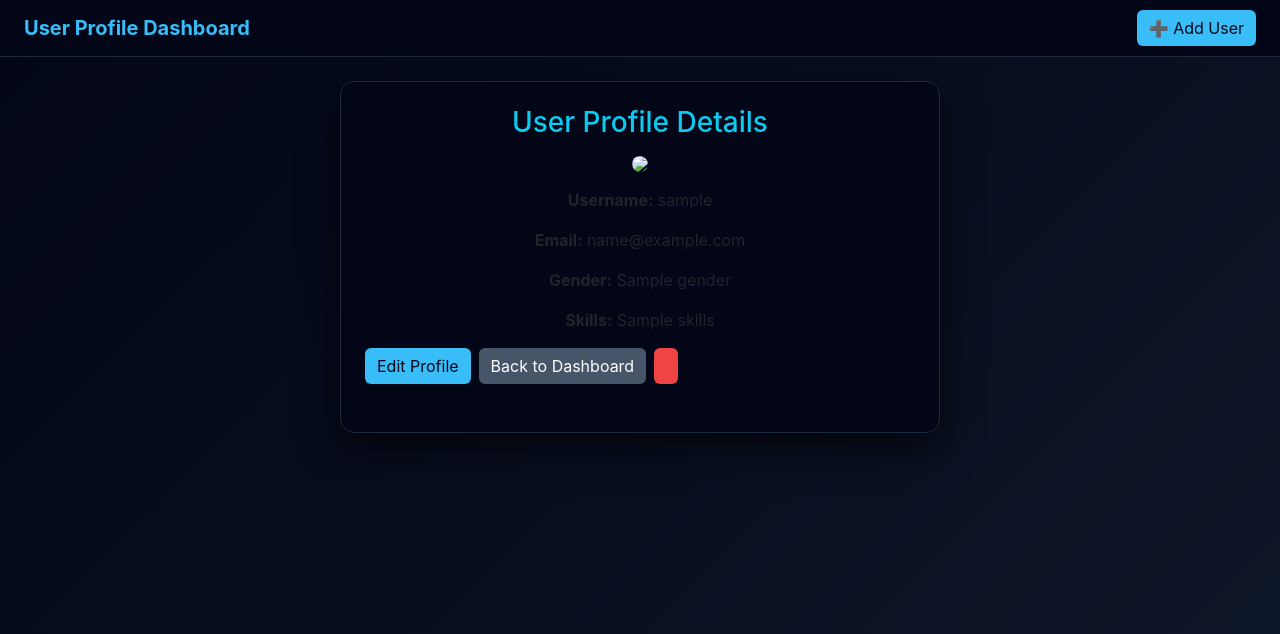
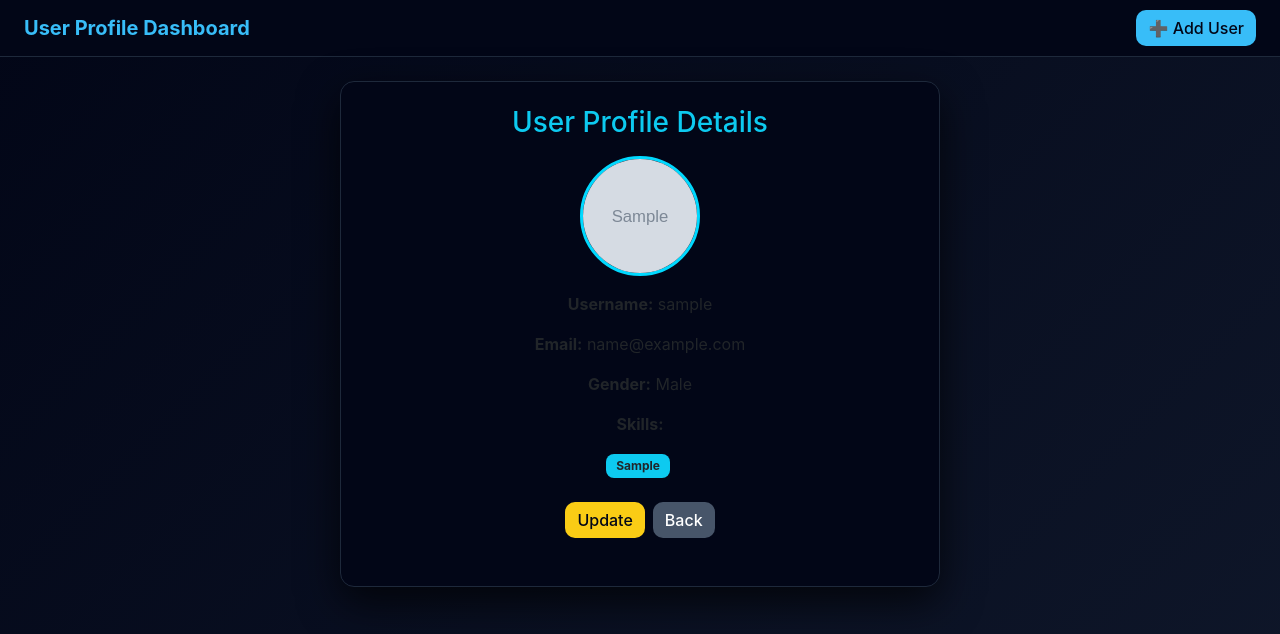
Before and after one commit to SaniyaBhagane/QST-DJANGO, a Django app: template ModelFormProject2/templates/view_user.html in a window 1280 px wide. Shown: the top 634 px of the page. Run offline with Django 5.2, Linux system fonts and the light colour scheme; tables that the repository leaves empty hold one stand-in row (values such as "Sample post"); the template is opened without the code that fills it: values that come from a table or form of the project are taken from there, most other values are stand-ins (such as "Sample title", 1, 10 or a date in 2020); grey boxes marked "Sample" are stand-in pictures.

Commit message:
viewPage

```diff
--- a/ModelFormProject2/ModelFormProject2/urls.py
+++ b/ModelFormProject2/ModelFormProject2/urls.py
@@ -27,6 +27,4 @@ urlpatterns = [
     path('view/<int:pk>/', views.view_user, name='view-user'),
     path('update/<int:pk>/', views.update_user, name='update-user'),
     path('delete/<int:pk>/', views.delete_user, name='delete-user'),
-
-
-] + static(settings.STATIC_URL, document_root=settings.STATIC_ROOT)
+] + static(settings.MEDIA_URL, document_root=settings.MEDIA_ROOT)
--- a/ModelFormProject2/templates/view_user.html
+++ b/ModelFormProject2/templates/view_user.html
@@ -3,21 +3,26 @@
 
 {% block content %}
 <div class="card p-4 mx-auto" style="max-width: 600px;">
-    <h3 class="text-info mb-3">User Profile Details</h3>
+    <h3 class="text-info mb-3 text-center">User Profile Details</h3>
 
     <div class="text-center mb-4">
-        <img src="{{ profile.pic.url }}" class="rounded-circle mx-auto mb-3" width="100">
+        {% if profile.profile_picture %}
+        <img src="{{ profile.profile_picture.url }}" class="profile-img mb-3">
+        {% endif %}
+
         <p><strong>Username:</strong> {{ profile.username }}</p>
-        <p><strong>Email:</strong> {{ profile.email }} </p>
+        <p><strong>Email:</strong> {{ profile.email }}</p>
         <p><strong>Gender:</strong> {{ profile.gender }}</p>
-        <p><strong>Skills:</strong> {{ profile.skills }}</p>
 
-        <div class="d-flex gap-2 mt-3">
-            <a href="{% url 'edit-profile' profile.id %}" class="btn btn-primary">Edit Profile</a>
-            <a href="{% url 'dashboard' %}" class="btn btn-secondary">Back to Dashboard</a>
-            <a href="{% url 'delete-user '%}" class="btn btn-danger"></a>
+        <p><strong>Skills:</strong></p>
+        {% for skill in profile.skills_list %}
+            <span class="badge bg-info text-dark me-1">{{ skill }}</span>
+        {% endfor %}
 
+        <div class="d-flex justify-content-center gap-2 mt-4">
+            <a href="{% url 'update-user' profile.pk %}" class="btn btn-warning">Update</a>
+            <a href="{% url 'dashboard' %}" class="btn btn-secondary">Back</a>
         </div>
     </div>
-
-    {% endblock %}
+</div>
+{% endblock %}
--- a/ModelFormProject2/testApp/models.py
+++ b/ModelFormProject2/testApp/models.py
@@ -1,6 +1,4 @@
-# models.py
 from django.db import models
-
 
 
 class UserProfile(models.Model):
@@ -11,14 +9,17 @@ class UserProfile(models.Model):
         ('Other', 'Other'),
     )
 
-
     username = models.CharField(max_length=150, unique=True)
     email = models.EmailField(unique=True)
     about = models.TextField(blank=True, null=True)
     gender = models.CharField(max_length=10, choices=GENDER_CHOICES)
     profile_picture = models.ImageField(upload_to='profile_pics/')
-    skills = models.CharField(max_length=255)
+    skills = models.CharField(max_length=255)  # comma-separated
     dob = models.DateField()
+
+    def skills_list(self):
+        """Convert 'Python, Django, HTML' → ['Python', 'Django', 'HTML']"""
+        return [skill.strip() for skill in self.skills.split(',') if skill.strip()]
 
     def __str__(self):
         return self.username
--- a/ModelFormProject2/testApp/static/css/main.css
+++ b/ModelFormProject2/testApp/static/css/main.css
@@ -1,6 +1,4 @@
-/* =========================
-   GLOBAL DARK THEME
-========================= */
+/*GLOBAL DARK THEME */
 
 body {
     background: linear-gradient(135deg, #020617, #0f172a);
@@ -9,9 +7,7 @@ body {
     min-height: 100vh;
 }
 
-/* =========================
-   NAVBAR
-========================= */
+/*NAVBAR */
 
 .navbar {
     background-color: #020617 !important;
@@ -23,9 +19,7 @@ body {
     font-weight: 600;
 }
 
-/* =========================
-   CARDS
-========================= */
+/*CARDS */
 
 .card {
     background-color: #020617;
@@ -41,9 +35,8 @@ body {
     text-align: center;
 }
 
-/* =========================
-   FORMS
-========================= */
+/*
+   FORMS */
 
 label {
     color: #94a3b8;
@@ -74,11 +67,32 @@ textarea {
 /* File input */
 input[type="file"] {
     padding: 6px;
+    color: #e5e7eb;
 }
 
-/* =========================
-   BUTTONS
-========================= */
+/*RADIO BUTTONS (GENDER) */
+
+.form-check-input {
+    background-color: #020617;
+    border: 2px solid #38bdf8;
+}
+
+.form-check-input:checked {
+    background-color: #38bdf8;
+    border-color: #38bdf8;
+}
+
+.form-check-label {
+    margin-left: 6px;
+    color: #e5e7eb;
+}
+
+/*BUTTONS */
+
+.btn {
+    border-radius: 10px;
+    font-weight: 500;
+}
 
 .btn-primary {
     background-color: #38bdf8;
@@ -106,9 +120,7 @@ input[type="file"] {
     opacity: 0.9;
 }
 
-/* =========================
-   TABLE (DASHBOARD)
-========================= */
+/*TABLE (DASHBOARD) */
 
 .table {
     color: #e5e7eb;
@@ -122,10 +134,12 @@ input[type="file"] {
 
 .table tbody tr {
     border-bottom: 1px solid #1e293b;
+    transition: background 0.2s ease;
 }
 
 .table tbody tr:hover {
     background-color: #020617;
+    box-shadow: inset 0 0 0 9999px rgba(56,189,248,0.04);
 }
 
 .table td,
@@ -139,9 +153,15 @@ input[type="file"] {
     border: 2px solid #38bdf8;
 }
 
-/* =========================
-   VIEW USER PAGE
-========================= */
+/*SKILLS BADGES */
+
+.badge {
+    padding: 6px 10px;
+    font-size: 0.75rem;
+    border-radius: 8px;
+}
+
+/*VIEW USER PAGE */
 
 .profile-img {
     width: 100px;
@@ -151,9 +171,7 @@ input[type="file"] {
     border: 3px solid #38bdf8;
 }
 
-/* =========================
-   ACTION LINKS
-========================= */
+/*LINKS */
 
 a {
     color: #38bdf8;
@@ -164,19 +182,95 @@ a:hover {
     color: #0ea5e9;
 }
 
-/* =========================
-   CENTER FORMS
-========================= */
+/*CENTER FORMS */
 
 .mx-auto {
     margin-left: auto;
     margin-right: auto;
 }
 
-/* =========================
-   DELETE PAGE
-========================= */
+/*DELETE PAGE */
 
 .text-danger {
     color: #ef4444 !important;
 }
+
+/* TEXT COLORS */
+.text-light { color: #ffffff; }
+.text-info { color: #4dd0ff; }
+
+/* PROFILE IMAGE */
+.profile-pic {
+    width: 70px;
+    height: 70px;
+    border-radius: 50%;
+    border: 2px solid #4dd0ff;
+}
+
+/* SKILLS */
+.skills-wrapper {
+    display: flex;
+    flex-wrap: wrap;
+    gap: 8px;
+}
+
+.skills-wrapper.center {
+    justify-content: center;
+}
+
+.skill-badge {
+    background: #00d9ff;
+    color: #000;
+    padding: 6px 12px;
+    border-radius: 20px;
+    font-size: 14px;
+    font-weight: 600;
+}
+
+/* PROFILE CARD */
+.profile-card {
+    max-width: 600px;
+    margin: auto;
+    padding: 30px;
+    background: #0b1220;
+    border-radius: 15px;
+    text-align: center;
+}
+
+.profile-img {
+    width: 120px;
+    height: 120px;
+    border-radius: 50%;
+    border: 3px solid #00d9ff;
+    margin-bottom: 15px;
+}
+
+.profile-title {
+    color: #00d9ff;
+    margin-bottom: 20px;
+}
+
+.profile-text {
+    color: #ffffff;
+    font-size: 16px;
+}
+
+/* BUTTONS */
+.btn-view {
+    border: 1px solid #00d9ff;
+    color: #00d9ff;
+}
+
+.btn-edit {
+    background: #ffc107;
+    color: #000;
+}
+
+.btn-back {
+    background: #6c757d;
+    color: #fff;
+}
+
+.btn-group {
+    margin-top: 20px;
+}
```
Also changed, not shown: ModelFormProject2/templates/dashboard.html (+9 -18 lines), ModelFormProject2/testApp/forms.py (+4 -4 lines), ModelFormProject2/testApp/views.py (+9 -9 lines), ModelFormProject2/testApp/migrations/0003_alter_userprofile_skills.py (added).
